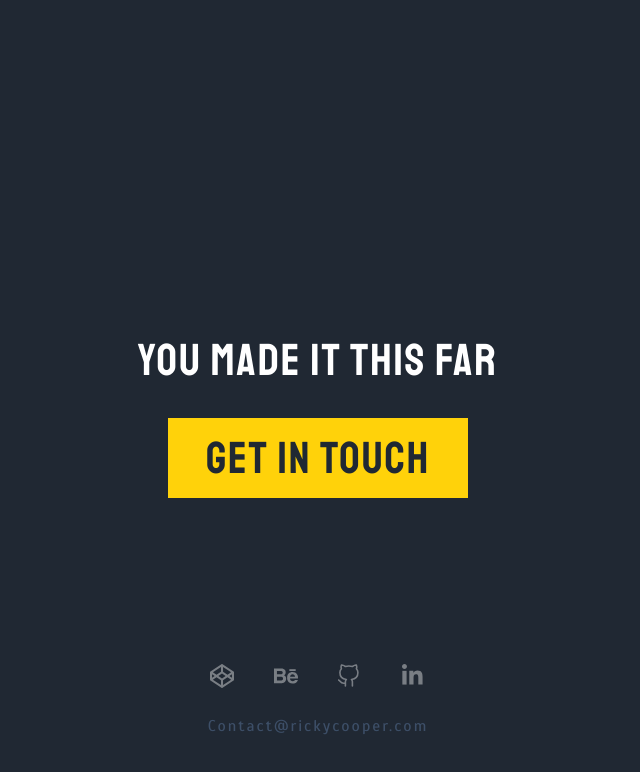
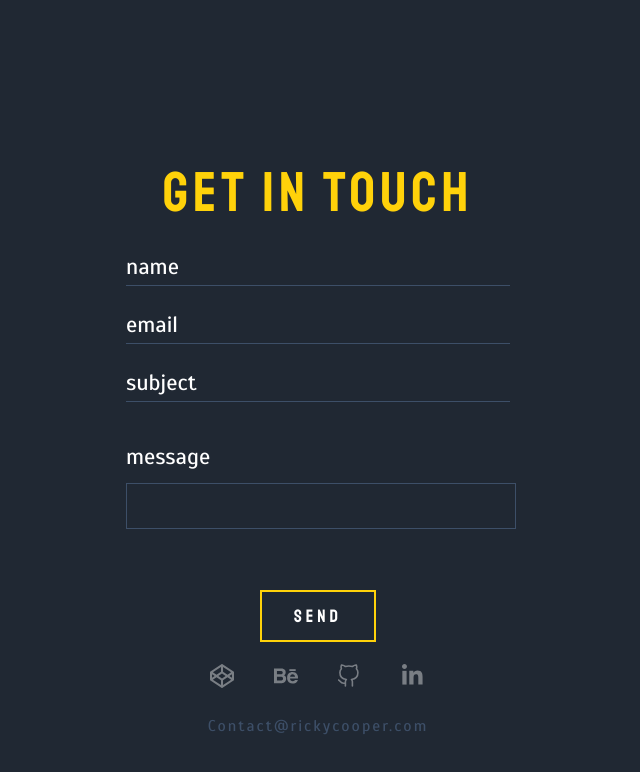
Before and after one commit to RickyCooper/Personal-Portfolio-V1, a React (Create React App) app: page / in a window 1280 px wide. Both pictures are taken after a click on the button "GET IN TOUCH". Shown: the part 1600-2372 px from the top of the page, without its empty margins (322-962 px from the left). Built offline with nearby package versions, Linux system fonts and the light colour scheme.

Commit message:
Contact form
Altered the contact form UI and set up the form to send emails to my contact email via emailJS.

```diff
--- a/src/components/Contact/Contact.js
+++ b/src/components/Contact/Contact.js
@@ -8,33 +8,13 @@ import styles from './contact.module.scss';
 /* eslint-disable max-len */
 
 const Contact = () => {
-    const [hasClicked, setHasClicked] = useState();
+    const [hasClicked, setHasClicked] = useState(false);
 
-    useEffect(() => {
-        const contactForm = document.getElementById(`contactForm`);
-
-        if (hasClicked) {
-            contactForm.style.display = `flex`;
-            contactForm.classList.add(styles.ShowForm);
-            contactForm.classList.remove(styles.HideForm);
-            document.body.classList.add(styles.fixScroll);
-        } else if (!hasClicked) {
-            contactForm.classList.add(styles.HideForm);
-            contactForm.classList.remove(styles.ShowForm);
-            contactForm.addEventListener(`animationend`, (event) => {
-                if (!event.animationName.includes('slideOut')) {
-                    return;
-                }
-                contactForm.style.display = `none`;
-            });
-            document.body.classList.remove(styles.fixScroll);
-        }
-    }, [setHasClicked, hasClicked]);
-
-    return (
-        <SectionWrap>
-            <ContactForm clicked={setHasClicked} />
-            <div className={styles.Contact} id={`contactBtn`}>
+    let showForm = hasClicked ? (
+        <ContactForm />
+    ) : (
+        <main id="contact-main">
+            <div className={styles.Contact_Prompt}>
                 <h1>YOU MADE IT THIS FAR</h1>
                 <button
                     onClick={() => setHasClicked(true)}
@@ -43,10 +23,16 @@ const Contact = () => {
                     GET IN TOUCH
                 </button>
             </div>
+        </main>
+    );
+
+    return (
+        <SectionWrap classStyle={styles} className="ContentWrap" id={`contact`}>
+            {showForm}
             <footer>
                 <Social />
                 <p>
-                    <a href="mailto:Contact@rickycooper.com">
+                    <a href="mailto:contact@rickycooper.com">
                         Contact@rickycooper.com
                     </a>
                 </p>
--- a/src/components/Contact/contact.module.scss
+++ b/src/components/Contact/contact.module.scss
@@ -3,13 +3,13 @@
 @import "../../shared/_color.module.scss";
 @import "../../shared/font.module.scss";
 
-.fixScroll {
-    @include respond(phone) {
-      overflow: hidden;
+.ContentWrap {
+    main {
+
     }
 }
-.Contact {
-    z-index: 1;
+
+.Contact_Prompt {
     display: flex;
     flex-direction: column;
     align-items: center;
@@ -85,4 +85,8 @@ footer {
 
 .HideForm {
     animation: slideOut 0.5s forwards;
+
+    @include respond(phone) {
+        animation: slowlyFade 0.2s forwards;
+    }
 }
--- a/src/components/UI/ContactForm/ContactForm.js
+++ b/src/components/UI/ContactForm/ContactForm.js
@@ -1,57 +1,101 @@
 import React, { useState } from 'react';
 
-import SvgClose from '../../../assets/svg/svgClose/svgClose';
+import emailjs from 'emailjs-com';
 import styles from './contactForm.module.scss';
 
 /* eslint-disable max-len */
 
-const ContactForm = (props) => {
+const ContactForm = () => {
     const [name, setName] = useState(``);
     const [email, setEmail] = useState(``);
+    const [subject, setSubject] = useState(``);
     const [message, setMessage] = useState(``);
+
+    const sendEmail = async (e) => {
+        e.preventDefault();
+
+        await emailjs
+            .sendForm(
+                `service_7gw3m88`,
+                `template_4eoq1h8`,
+                e.target,
+                `user_D5I0J0vuc6ZobhaO0chs4`,
+            )
+            .then(
+                (result) => {
+                    console.log(result.text);
+                    resetForm(setName, setEmail, setSubject, setMessage);
+                },
+                (error) => {
+                    console.log(error.text);
+                    resetForm(setName, setEmail, setSubject, setMessage);
+                },
+            );
+    };
+
+    const resetForm = (...args) => {
+        args.forEach((setArgsState) => setArgsState(``));
+    };
 
     return (
         <div className={styles.ContactForm} id="contactForm">
-            <SvgClose clicked={props.clicked} />
-            <div className={styles.FormContainer}>
-                <form
-                    action={`mailto:contact@yourdomain.com`}
-                    method={`POST`}
-                    name={`EmailForm`}
-                >
+            <form onSubmit={sendEmail}>
                 <h1>GET IN TOUCH</h1>
-                    <label>
-                        name:
+                <div className={styles.Form_input}>
                     <input
                         onChange={(event) => setName(event.target.value)}
                         value={name}
                         required
                         type="text"
-                            id="name"
+                        name={`user_name`}
+                        autoComplete="off"
                     />
+                    <label className={styles.Label_input}>
+                        <span className={styles.Content_input}>name</span>
                     </label>
-                    <label>
-                        email:
+                </div>
+                <div className={styles.Form_input}>
                     <input
                         onChange={(event) => setEmail(event.target.value)}
                         value={email}
                         required
-                            type="email"
-                            id="name"
+                        type="text"
+                        name={`user_email`}
+                        autoComplete="off"
                     />
+                    <label className={styles.Label_input}>
+                        <span className={styles.Content_input}>email</span>
                     </label>
-                    <label style={{ border: `none` }}>message:</label>
+                </div>
+                <div className={styles.Form_input}>
+                    <input
+                        onChange={(event) => setSubject(event.target.value)}
+                        value={subject}
+                        required
+                        type="text"
+                        name={`subject`}
+                        autoComplete="off"
+                    />
+                    <label className={styles.Label_input}>
+                        <span className={styles.Content_input}>subject</span>
+                    </label>
+                </div>
+                <div className={styles.Form_textarea}>
                     <textarea
                         onChange={(event) => setMessage(event.target.value)}
                         value={message}
                         required
-                        id="message"
+                        name={`message`}
+                        autoComplete="off"
                     ></textarea>
-                    <button type="submit">
+                    <label className={styles.Label_textarea}>
+                        <span className={styles.Content_textarea}>message</span>
+                    </label>
+                </div>
+                <button type="submit" value="Send">
                     SEND
                 </button>
             </form>
-            </div>
         </div>
     );
 };
--- a/src/components/UI/ContactForm/contactForm.module.scss
+++ b/src/components/UI/ContactForm/contactForm.module.scss
@@ -4,94 +4,178 @@
 
 
 
-.FormContainer {
+.ContactForm {
+    display: grid;
+    place-items: center;
+    height: 100vh;
+    width: 100vw;
+}
 
-    justify-content: center;
-    align-content: center;
+form {
+    position: relative;
+    width: 100vw;
+    height: fit-content;
+    display: flex;
+    flex-direction: column;
     align-items: center;
-    align-self: center;
-}
-.ContactForm {
-    opacity: 0;
-    position: absolute;
-    left: 0;
-    right: 0;
-    width: 472px;
-    box-sizing: border-box;
-    padding: 10px 20px;
-    margin:  0px auto;
-    display: none;
-    background-color: $BorderColor;
-    align-content: center;
-    z-index: 2;
-    @include respond(phone) {
-        align-content: center;
-        top: 0;
-        position: fixed;
-        max-width: 100vw;
-        height: 100%;
-        overflow: hidden;
+
+    @include respond(tab-portrait) {
+        width: 50vw;
     }
 
     h1 {
-        margin: 30px 10px;
         font-family: $Font-Title;
+        letter-spacing: 5px;
+        color: $BorderColor;
         font-weight: normal;
-        color: $Secondary-TextColor;
+        font-size: $Font-Size-Header;
+        margin: 10px;
     }
-    label {
-        padding: 2%;
-        width: 90%;
-        margin: 10px;
+
+    .Form_textarea {
+
+        margin: 5% 0;
+        position: relative;
+        width: 60%;
+        display: flex;
+        flex-direction: column-reverse;
+        justify-content: flex-start;
+        align-items: flex-start;
+        align-content: flex-start;
+
+    .Label_textarea {
+        margin: 10px 0;
+        width: 50%;
+        color: white;
         font-family: $Font-Text;
-        font-weight: normal;
-        color: $Secondary-TextColor;
-        font-size: $Font-Size-Text;
-        border-bottom: 2px solid transparentize($BackgroundColor, 0.7);
-        display: block;
-        &:hover {
-            border-bottom: 2px solid $BackgroundColor;
+
+    }
+
+
+    .Content_textarea {
+        position: absolute;
+        transition: all 0.3s ease;
+        top: -1%;
+        left: 0;
+    }
+
+        textarea {
+            margin: 5% 0;
+            height: 5vh;
+            background-color: transparent;
+            width: 100%;
+            border-style: none;
+            resize: none;
+            border: 1px solid #3D4F68;
+            transition: all 0.3s ease;
+            outline: none;
+            overflow: auto;
+
+            color: white;
+            font-family: $Font-Text;
+            font-size: 0.8rem;
+
+            &:focus {
+                height: 15vh;
+
+                border: 1px solid #E34B9E;
+            }
+            &:valid {
+                height: 15vh;
+            }
+        }
+
+        textarea:focus +  .Label_textarea .Content_textarea, textarea:valid + .Label_textarea .Content_textarea {
+            font-size: 0.9rem;
+            color: #3D4F68;
+            transform: translateY((-50%));
+
         }
     }
-    button {
-        margin: 20px 10px;
-        padding: 5px 30px;
-        font-family: $Font-Title;
-        background-color: $BorderColor;
-        border: 2px solid $BackgroundColor;
-        font-size: $Font-Size-Text;
-        letter-spacing: 5px;
-        &:focus {
+
+
+    .Form_input {
+        position: relative;
+        width: 60%;
+        height: 6vh;
+        overflow: hidden;
+        margin-bottom: 10px;
+        span {
+            color: white;
+            font-family: $Font-Text;
+        }
+
+        input {
+            width: 100%;
+            height: 100%;
+            border: none;
+            box-sizing: border-box;
+            padding-top: 35px;
+            font-size: 0.8rem;
+            background-color: transparent;
+            color: white;
             outline: none;
         }
-    }
-    input, textarea {
-        font-size: $Font-Size-Text;
-        padding: 0px;
-        outline: none;
-        border: none;
-        background-color: transparent;
-        transition: all linear 0.2s;
 
+        label {
+            position: absolute;
+            bottom: 0px;
+            left: 0%;
+            height: 100%;
+            width: 100%;
+            pointer-events: none;
+            border-bottom: 1px solid #3D4F68;
+        }
+
+        label::after {
+            content: "";
+            position: absolute;
+            left: 0;
+            bottom: -1px;
+            height: 100%;
+            width: 100%;
+            border-bottom: 2px solid #E34B9E;
+            transform: translateX(-100%);
+            transition: all 0.3s ease;
+        }
+
+        .Content_input {
+            position: absolute;
+            bottom: 5px;
+            left: 0px;
+            transition: all 0.3s ease;
+        }
+
+        input:focus + .Label_input .Content_input, input:valid + .Label_input .Content_input{
+            transform: translateY((-130%));
+            font-size: 0.9rem;
+            color: #3D4F68;
+        }
+
+        input:focus + .Label_input::after {
+            transform: translateX(0%);
+        }
 
     }
-    textarea {
-        padding: 10px;
-        margin: 0px 10px;
-        height: 15vh;
-        width: 90%;
-        font-family: $Font-Text;
-        border: 2px solid transparentize($BackgroundColor, 0.7);
-        resize: none;
 
-        &:focus {
-            border: 2px solid $BackgroundColor;
+    button {
+        background-color: transparent;
+        padding: 2% 5%;
+        margin: 10px auto;
+        letter-spacing: 0.5vh;
+        color: white;
+        font-family: $Font-Title;
+        font-size: 0.8rem;
+        border: 2px solid $BorderColor;
+        transition: all 0.2s ease;
+
+        &:focus, &:active {
+            outline: none;
+        }
+
+        &:hover {
+            color: $BackgroundColor;
+            background-color:$BorderColor;
         }
     }
-    input {
-        width: 80%;
-        margin: 10px;
-        padding: 5px;
-        margin: 0px;
-    }
 }
--- a/src/components/UI/SectionWrap/SectionWrap.js
+++ b/src/components/UI/SectionWrap/SectionWrap.js
@@ -1,17 +1,21 @@
 import React from 'react';
+import landingStyle from '../../Landing/landing.module.scss';
 import styles from './sectionWrap.module.scss';
 
 /* eslint-disable max-len */
 
 const SectionWrap = (props) => {
-
     let styleArray = [styles.SectionWrap];
 
-    if (props.Secondary) {
-        styleArray.push(styles.Secondary);
+    if (props.classStyle) {
+        styleArray.push(props.classStyle[props.className]);
     }
 
-    return <div className={[...styleArray].join(` `)}>{props.children}</div>;
+    return (
+        <div className={[...styleArray].join(` `)} id={props.id}>
+            {props.children}
+        </div>
+    );
 };
 
 export default SectionWrap;
--- a/src/components/UI/SectionWrap/sectionWrap.module.scss
+++ b/src/components/UI/SectionWrap/sectionWrap.module.scss
@@ -4,15 +4,11 @@
 
 
 .SectionWrap {
+    background-color: $BackgroundColor;
+    height: 100vh;
+    width: 100vw;
     position: relative;
-    height: 100vh;
     display: flex;
     flex-direction: column;
     justify-content: center;
-    align-content: space-around;
-    background-color: $BackgroundColor;
 }
-
-.Secondary {
-    background-color: $Secondary-BackgroundColor;
-}
```
Also changed, not shown: .eslintrc.json. Lines whose indentation alone changed are shown as unchanged.
